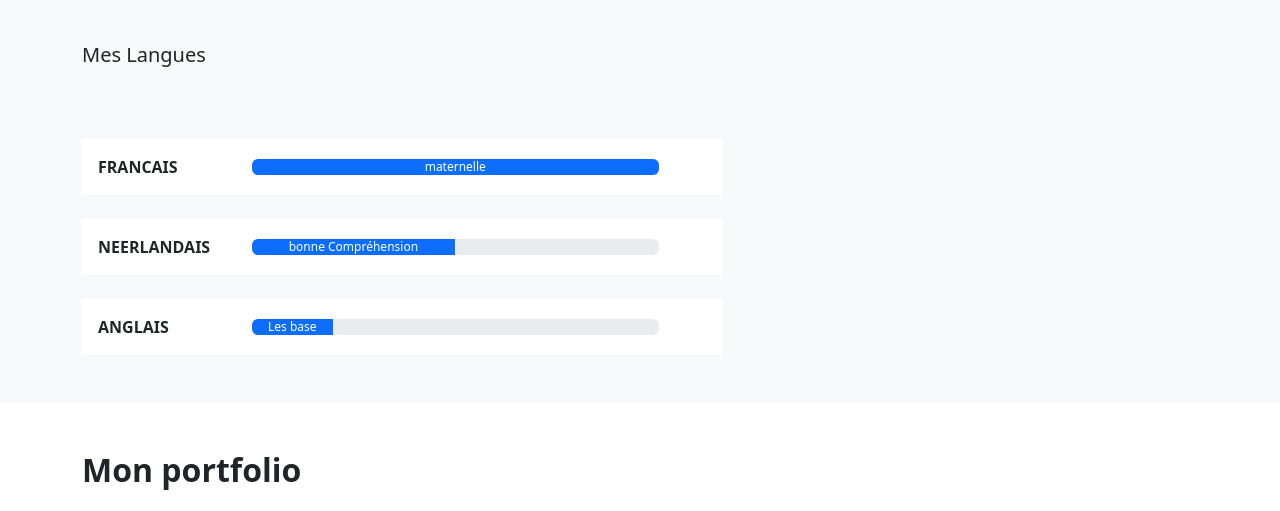
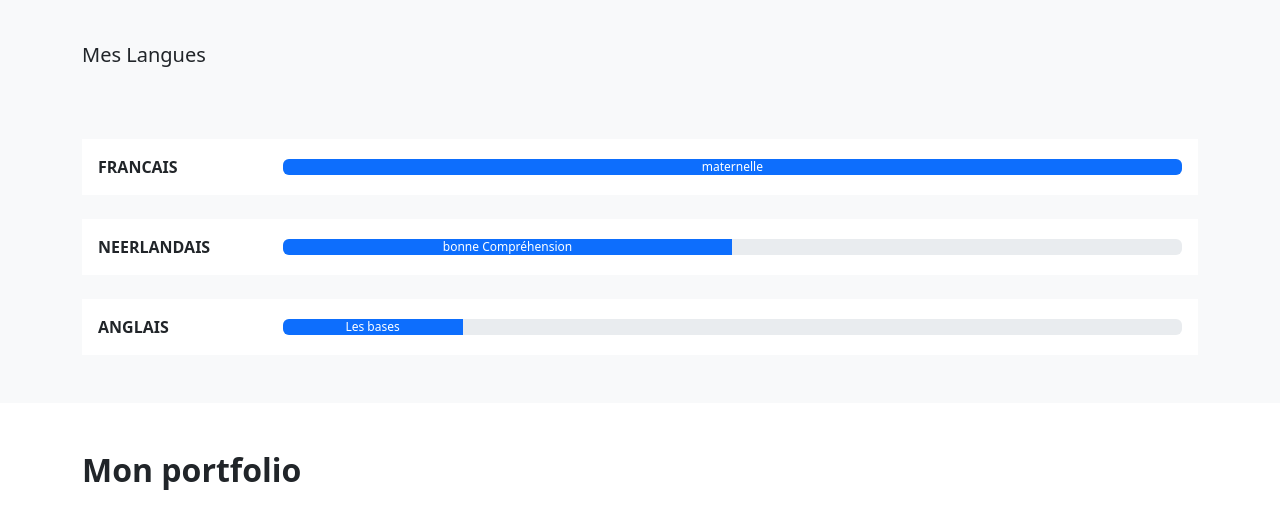
Before and after one commit to tatosteph/cvSteph, a website: page index.html in a window 1280 px wide. Shown: the part 1580-2091 px from the top of the page. Drawn offline with nearby package versions, Linux system fonts and the light colour scheme.

Commit message:
ajustement bare bleu des langues

```diff
--- a/index.html
+++ b/index.html
@@ -164,15 +164,15 @@
         </div>
         <h3 class="fw-light fs-5 my-5">Mes Langues</h3>
         <div class="row gy-4 mt-5">
-          <div class="col-12 col-md-7">
-            <div class="bg-white p-3 d-grid gap-5">
+          <div class="col-12">
+            <div class="bg-white p-3">
               <div class="row align-items-center">
                 <div class="col-5 col-sm-4 col-lg-3 col-xl-2">
                   <div class="d-flex align-items-center">
                     <p class="fw-bold m-0">FRANCAIS</p>
                   </div>
                 </div>
-                <div class="col mx-5">
+                <div class="col">
                   <div class="progress" data-bs-toggle="tooltip" data-bs-placement="top" title="90%">
                     <div class="progress-bar" role="progressbar" style="width: 100%" aria-valuenow="90"
                       aria-valuemin="0" aria-valuemax="100">maternelle</div>
@@ -181,15 +181,15 @@
               </div>
             </div>
           </div>
-          <div class="col-12 col-md-7">
-            <div class="bg-white p-3 d-grid gap-5">
+          <div class="col-12">
+            <div class="bg-white p-3">
               <div class="row align-items-center">
                 <div class="col-5 col-sm-4 col-lg-3 col-xl-2">
                   <div class="d-flex align-items-center">
                     <p class="fw-bold m-0">NEERLANDAIS</p>
                   </div>
                 </div>
-                <div class="col mx-5">
+                <div class="col">
                   <div class="progress" data-bs-toggle="tooltip" data-bs-placement="top" title="50%">
                     <div class="progress-bar" role="progressbar" style="width: 50%" aria-valuenow="50" aria-valuemin="0"
                       aria-valuemax="100">bonne Compréhension</div>
@@ -198,25 +198,28 @@
               </div>
             </div>
           </div>
-          <div class="col-12 col-md-7">
-            <div class="bg-white p-3 d-grid gap-5">
+          <div class="col-12">
+            <div class="bg-white p-3">
               <div class="row align-items-center">
                 <div class="col-5 col-sm-4 col-lg-3 col-xl-2">
                   <div class="d-flex align-items-center">
                     <p class="fw-bold m-0">ANGLAIS</p>
                   </div>
                 </div>
-                <div class="col mx-5">
+                <div class="col">
                   <div class="progress" data-bs-toggle="tooltip" data-bs-placement="top" title="20%">
-                    <div class="progress-bar" role="progressbar" style="width: 20%" aria-valuenow=" 20"
-                      aria-valuemin="0" aria-valuemax="100">Les base</div>
+                    <div class="progress-bar" role="progressbar" style="width: 20%" aria-valuenow="20" aria-valuemin="0"
+                      aria-valuemax="100">Les bases</div>
                   </div>
                 </div>
               </div>
             </div>
           </div>
+
+          <!-- Répétez pour les autres langues en ajustant la largeur de la barre de progression et le texte comme nécessaire -->
         </div>
       </div>
+    </section>
     </section>
     <section class="py-5" id="portfolio">
       <div class="container">
```
